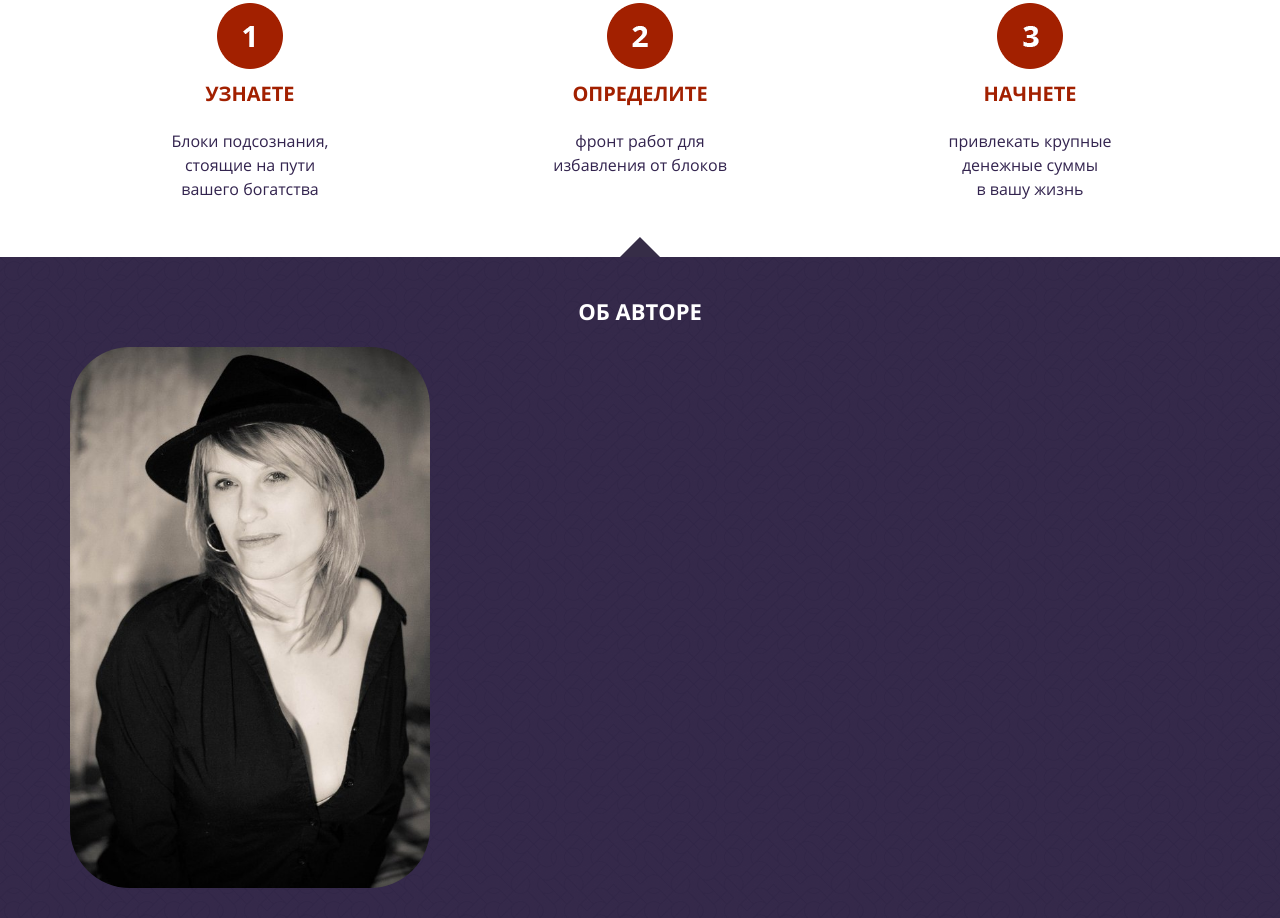
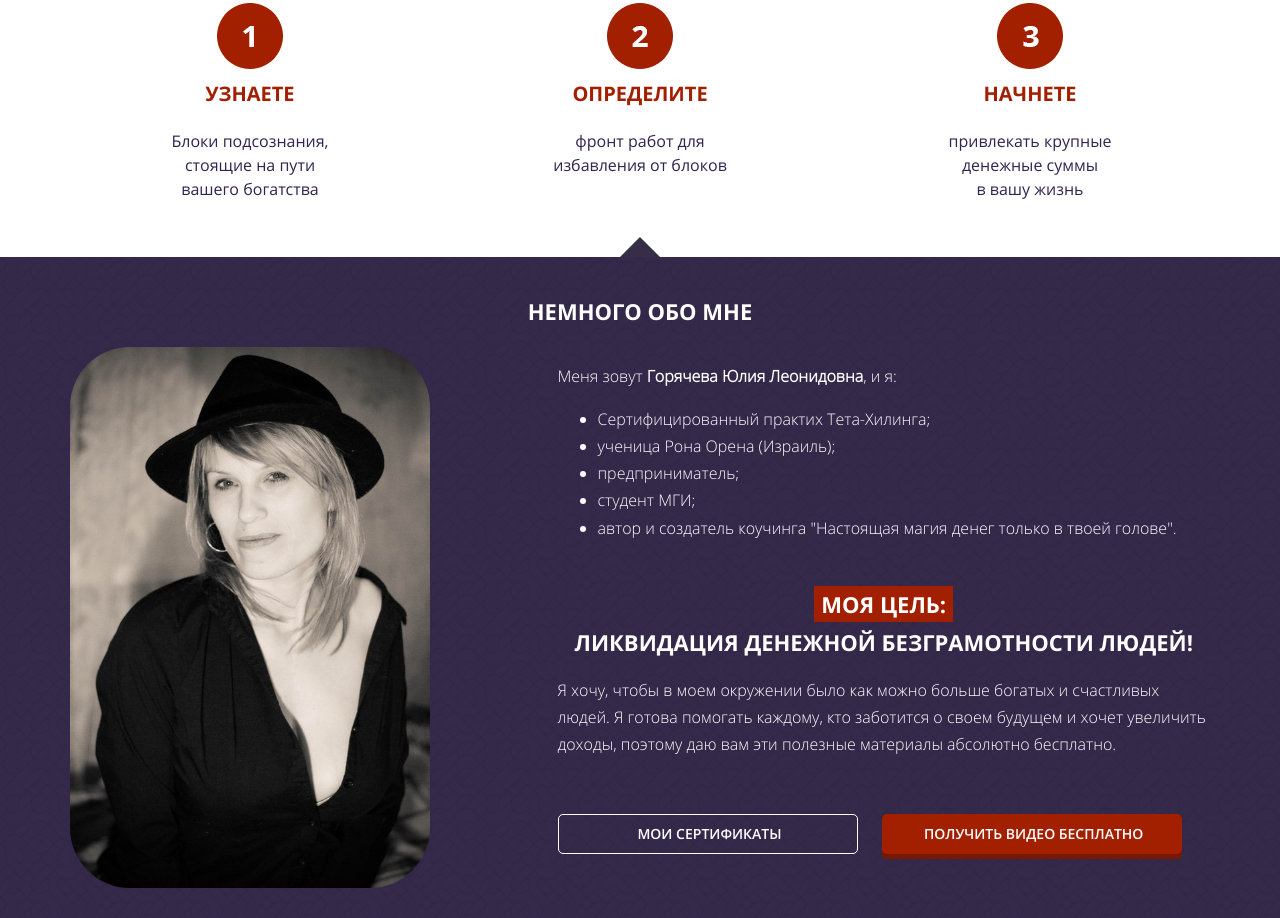
Before and after one commit to Silent-World/meditation, a website: page app/index.html in a window 1280 px wide. Shown: the part 740-1658 px from the top of the page. Drawn offline with nearby package versions, Linux system fonts and the light colour scheme; files that its build step writes are made by us from their sources.

Commit message:
author_button, text

```diff
--- a/app/index.html
+++ b/app/index.html
@@ -50,7 +50,7 @@
 				</div>
 
 				<div class="col-md-6">
-					<form action="#" class="header_form">
+					<form action="#" class="form">
 						<p><span>Заполните форму, чтобы скачать видео и получить в подарок</span><br>
 							5 книг для прокачки вашей финансовой грамотности в PDF</p>
 							<input type="text" name="name" placeholder="Введите ваше имя">
@@ -91,14 +91,29 @@
 		<article class="author">
 			<div class="container">
 				<div class="row">
-				<div class="col-md-12">
-					<h2>Об авторе</h2>
-				</div>
+					<div class="col-md-12">
+						<h2>Немного обо мне</h2>
+					</div>
 					<div class="col-md-4">
-						<img src="img/photo.jpg" alt="">
+						<img src="img/photo.jpg" alt="Фото автора">
 					</div>
-					<div class="col-md-8">
-
+					<div class="col-md-7 col-md-offset-1">
+						<p>Меня зовут <b>Горячева Юлия Леонидовна</b>, и я:</p>
+						<ul class="skills">
+							<li>Сертифицированный практих Тета-Хилинга;</li>
+							<li>ученица Рона Орена (Израиль);</li>
+							<li>предприниматель;</li>
+							<li>студент МГИ;</li>
+							<li>автор и создатель коучинга "Настоящая магия денег только в твоей голове".</li>
+						</ul>
+						<h2 class="my_target"><span>Моя цель:</span><br>ликвидация денежной безграмотности людей!</h2>
+						<p>
+							Я хочу, чтобы в моем окружении было как можно больше богатых и счастливых людей. Я готова помогать каждому, кто заботится о своем будущем и хочет увеличить доходы, поэтому даю вам эти полезные материалы абсолютно бесплатно.
+						</p>
+						<form action="#" class="button">
+						<input type="submit" value="Мои сертификаты" class="diplom">
+						<input type="submit" value="Получить видео бесплатно">
+						</form>
 					</div>
 				</div>
 			</div>
--- a/app/sass/main.sass
+++ b/app/sass/main.sass
@@ -79,7 +79,7 @@ h3
 			background-color: $accent
 
 
-.header_form
+.form
 	margin-top: 100px
 	width: 100%
 	border-radius: 10px
@@ -93,26 +93,30 @@ h3
 		margin: 20px 0 20px
 	span
 		color: #a39db4
-	input
-		outline: none
-		border: none
-		color: $bg
-		background-color: #a39db4
-		padding-left: 10px
-		border-radius: 5px
-		height: 40px
-		width: 300px
-		margin: 5px 0
-	input[type="submit"]
-		background-color: $accent
-		color: #fff
-		font-family: "OpenSansSemibold",sans-serif
-		text-transform: uppercase
-		font-size: 14px
-		box-shadow: 0px 5px #791800
-	input[type="text"]:focus,
-	input[type="email"]:focus
-		background-color: #ececec
+input
+	outline: none
+	border: none
+	color: $bg
+	background-color: #a39db4
+	padding-left: 10px
+	border-radius: 5px
+	height: 40px
+	width: 300px
+	margin: 5px 0
+input[type="submit"]
+	background-color: $accent
+	color: #fff
+	font-family: "OpenSansSemibold",sans-serif
+	text-transform: uppercase
+	font-size: 14px
+	box-shadow: 0px 5px #791800
+	&:hover
+		background-color: #cb2a02
+		transition: ease 0.4s
+input[type="text"]:focus,
+input[type="email"]:focus
+	background-color: #ececec
+	transition: ease 0.4s
 
 .why_meditation
 	background: #fff url(../img/tr.png) no-repeat scroll center top
@@ -131,11 +135,33 @@ h3
 		height: 40px
 
 .author
+	font-family: "OpenSansLight",sans-serif
+	line-height: 1.7
 	padding: 20px 0 30px 0
 	color: #fff
 	background: $bg url(../img/pattern-3.png)
 	img
 		max-width: 100%
 		border-radius: 60px
+	.my_target
+		margin-top: 40px
+		span
+			line-height: 2
+			text-align: center
+			color: #fff
+			background-color: $accent
+			padding: 3px 7px
+	form.button
+		margin-top: 50px
+	input[type="submit"].diplom
+		background: none
+		box-shadow: none
+		border: 1px solid #fff
+		margin-right: 20px
+		&:hover
+			background-color: #FFF
+			color: $bg
+
+
 
 @import "media" // Всегда в конце
```
